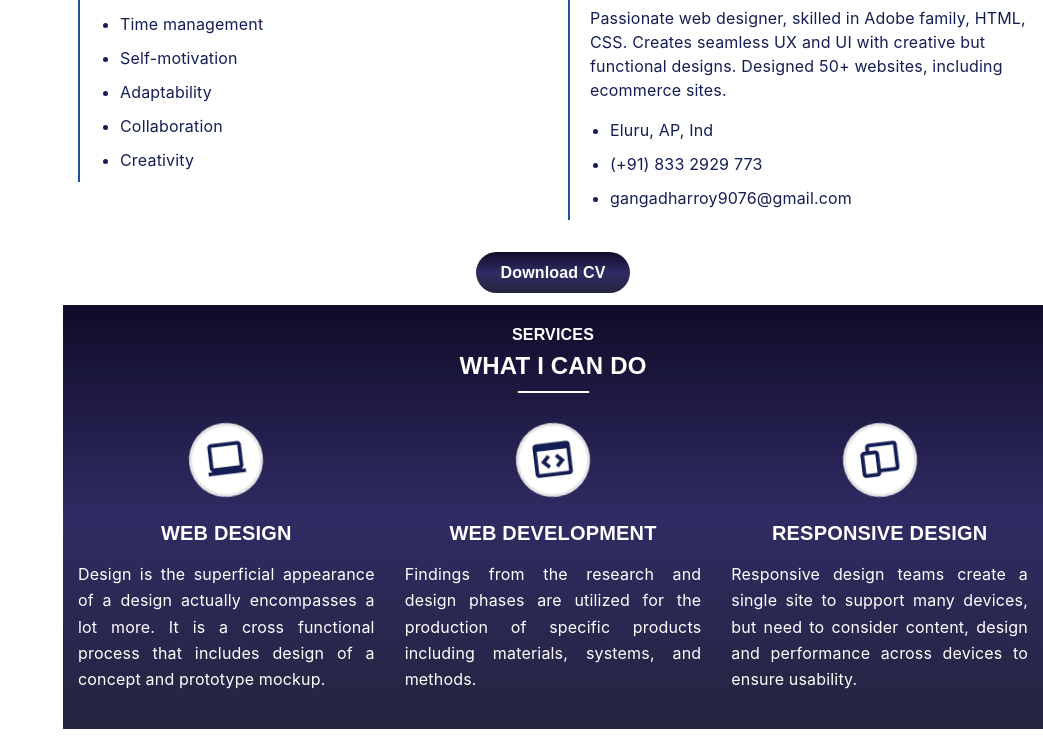
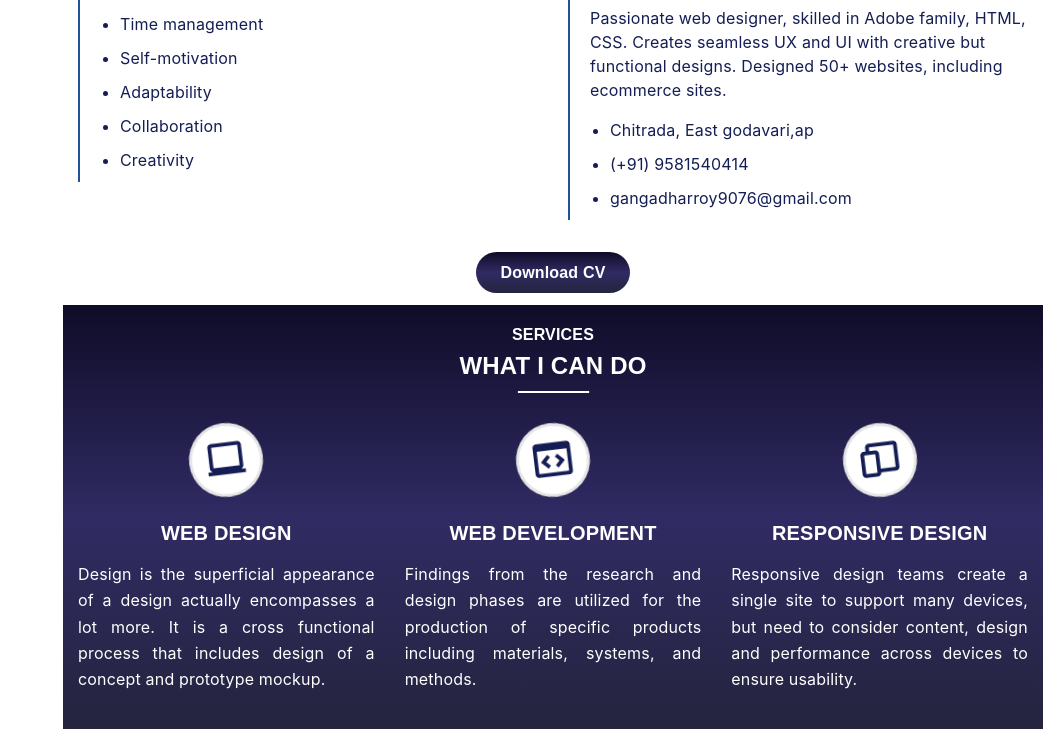
Before and after one commit to Gangadharroy/ganagdharroy, a plain HTML site: page index.html in a window 1280 px wide. Shown: the part 2895-3641 px from the top of the page, without its empty margins (237-1280 px from the left). Drawn offline with Linux system fonts and the light colour scheme; animation ran at ten frames a second; a script that the page names is missing; a web font is replaced by a local one.

Commit message:
Index.html

```diff
--- a/index.html
+++ b/index.html
@@ -449,8 +449,8 @@
                   designs. Designed 50+ websites, including ecommerce sites.
                 </p>
                 <ul>
-                  <li>Eluru, AP, Ind</li>
-                  <li>(+91) 833 2929 773</li>
+                  <li>Chitrada, East godavari,ap</li>
+                  <li>(+91) 9581540414</li>
                   <li>gangadharroy9076@gmail.com</li>
                 </ul>
               </div>
@@ -693,7 +693,7 @@
                 <div class="phone">
                   <i class="icofont-phone bx-tada-hover"></i>
                   <h4>Call:</h4>
-                  <p>+ 91 833 2929 773</p>
+                  <p>+91 9581540414</p>
                 </div>
                 <iframe src="https://www.google.com/maps/embed?pb=!1m18!1m12!1m3!1d15255.29043362587!2d82.23624947860776!3d17.081327562202016!2m3!1f0!2f0!3f0!3m2!1i1024!2i768!4f13.1!3m3!1m2!1s0x3a382a45201ff661%3A0xbfd473f7c817a6b0!2sChitrada%2C%20Andhra%20Pradesh!5e0!3m2!1sen!2sin!4v1644837266835!5m2!1sen!2sin"
                   width="400"
```
